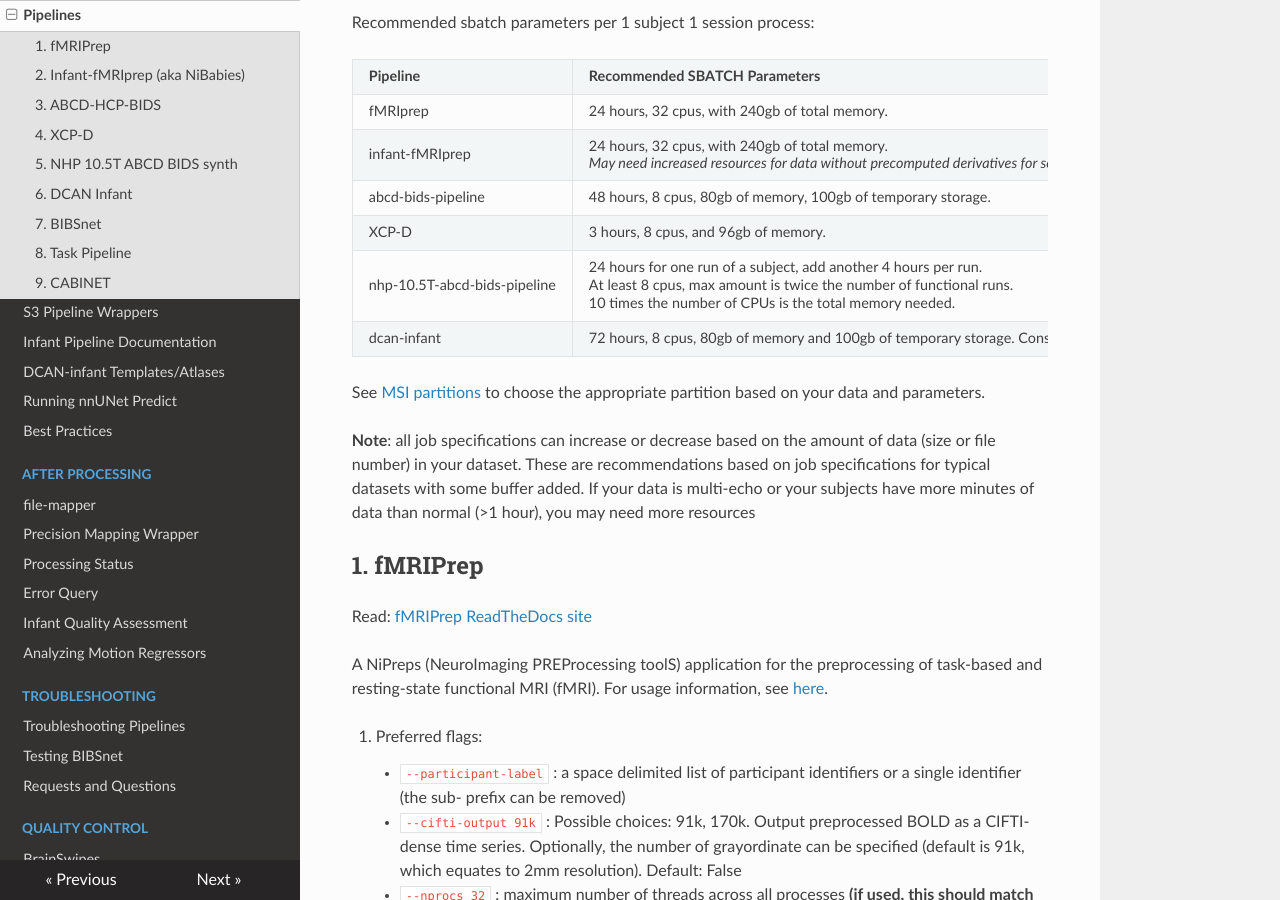
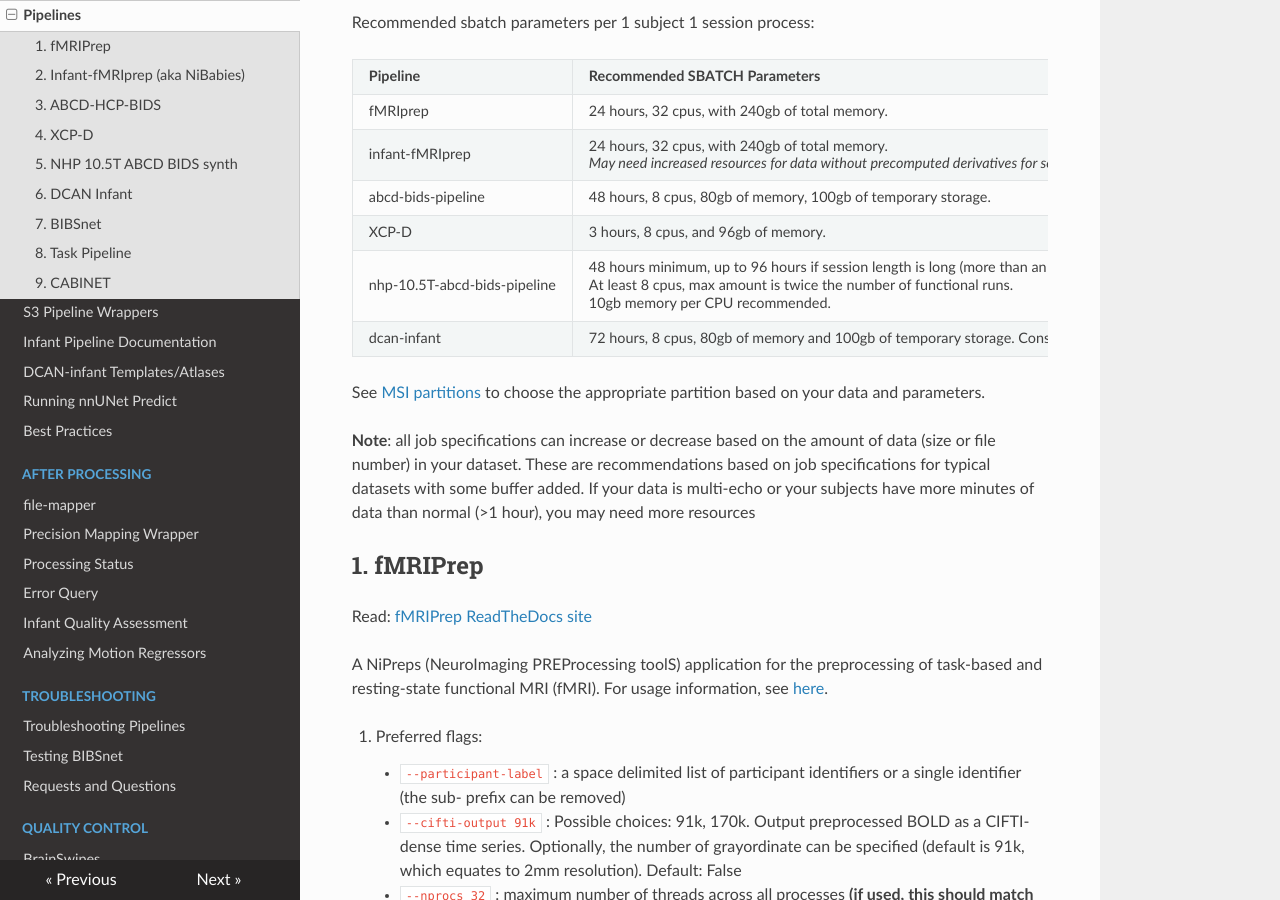
Before and after one commit to DCAN-Labs/cdni-brain, an MkDocs documentation site: the page built from docs/pipelines.md, in a window 1280 px wide and 900 px high, scrolled down 596 px. Built offline with MkDocs 1.6.1, drawn with Linux system fonts in a browser that asks for light colours; nearby versions of some CDN libraries.

Commit message:
improve nhp sources rec
Co-authored-by: Thomas Madison <56737848+madisoth@users.noreply.github.com>

```diff
--- a/docs/pipelines.md
+++ b/docs/pipelines.md
@@ -74,7 +74,7 @@ Recommended sbatch parameters per 1 subject 1 session process:
 <tr>
 <td>nhp-10.5T-abcd-bids-pipeline
 </td>
-<td>24 hours for one run of a subject, add another 4 hours per run. <br /> At least 8 cpus, max amount is twice the number of functional runs. <br /> 10 times the number of CPUs is the total memory needed.
+<td>48 hours minimum, up to 96 hours if session length is long (more than an hour of functional data). <br /> At least 8 cpus, max amount is twice the number of functional runs. <br /> 10gb memory per CPU recommended.
 <p>
 </td>
 </tr>
```
